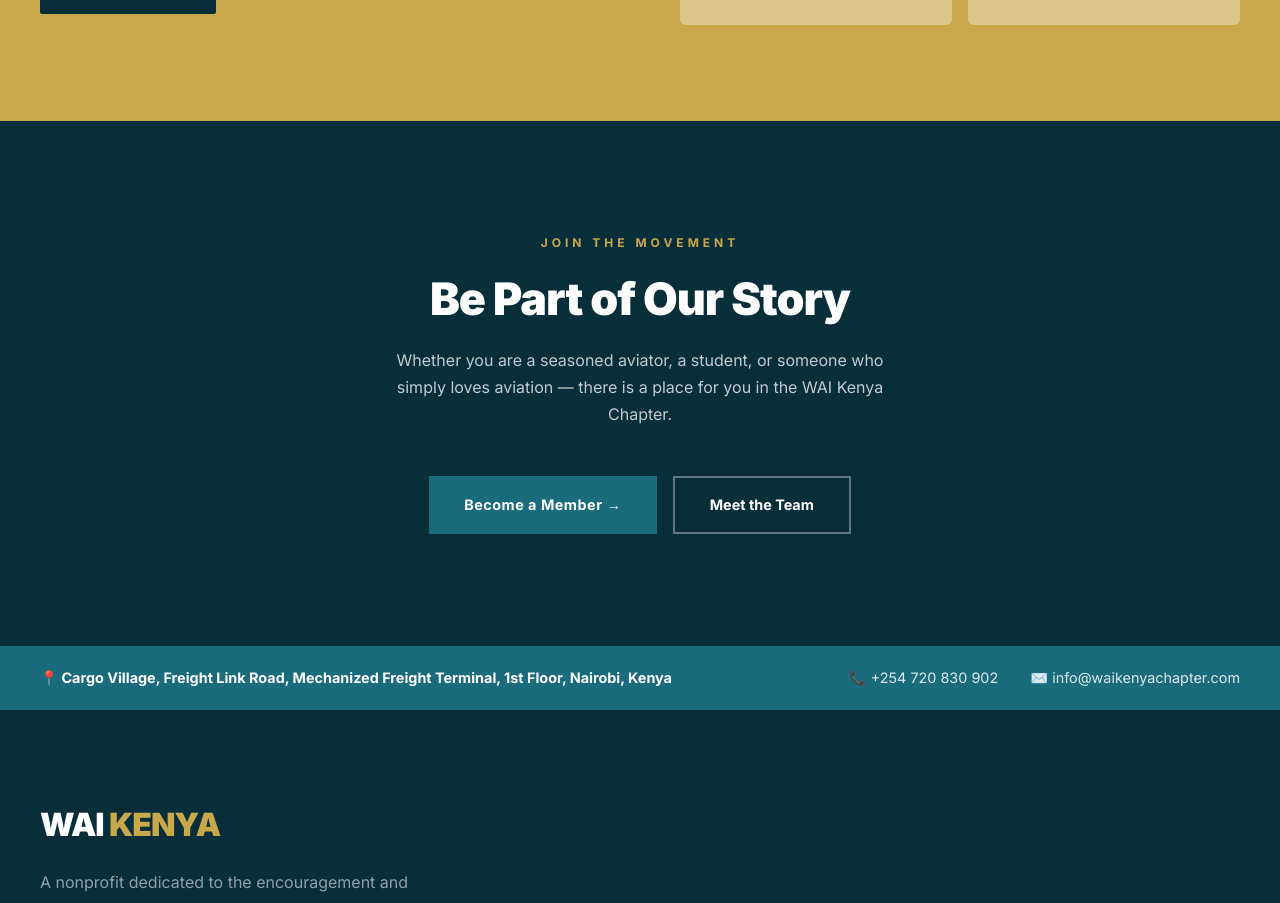
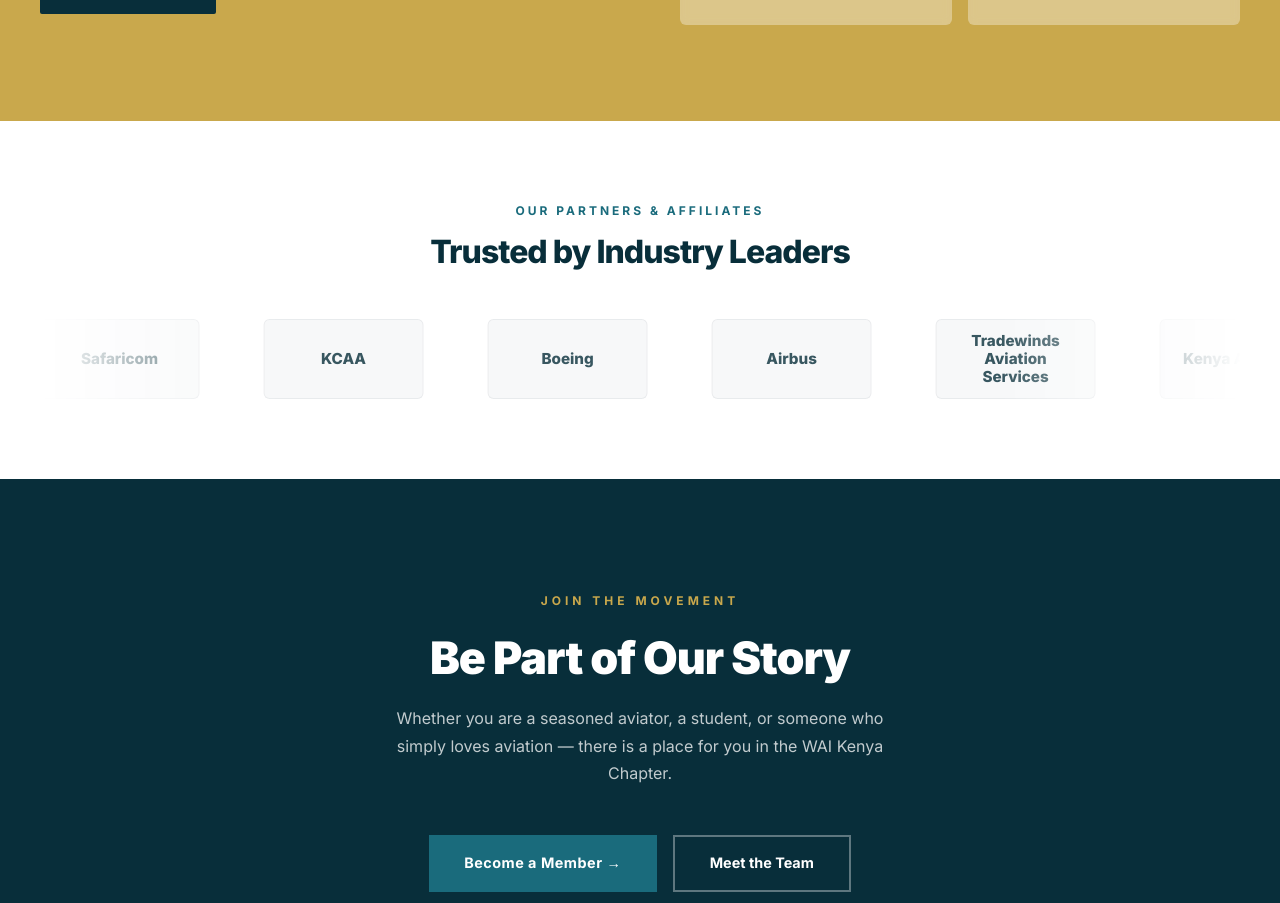
Before and after one commit to kiggs254/waikenya, a Next.js app: page /about in a window 1280 px wide. Shown: the part 3420-4323 px from the top of the page. Built offline with nearby package versions, Linux system fonts and the light colour scheme.

Commit message:
feat: setup WP CMS seeder, add Partner Carousel to Nextjs frontend

```diff
--- a/src/app/about/page.tsx
+++ b/src/app/about/page.tsx
@@ -3,6 +3,7 @@
 import Footer from "@/components/Footer";
 import Link from "next/link";
 import { Plane, GraduationCap, Users, Trophy, Star } from "lucide-react";
+import PartnerCarousel from "@/components/PartnerCarousel";
 
 export const metadata: Metadata = {
     title: "About Us | WAI Kenya Chapter",
@@ -613,6 +614,9 @@
                     </div>
                 </section>
 
+                {/* ── PARTNERS CAROUSEL ── */}
+                <PartnerCarousel />
+
                 {/* ── CTA ── */}
                 <section
                     style={{
--- a/src/app/page.tsx
+++ b/src/app/page.tsx
@@ -4,6 +4,7 @@
 import Navbar from "@/components/Navbar";
 import HeroSlider from "@/components/HeroSlider";
 import Footer from "@/components/Footer";
+import PartnerCarousel from "@/components/PartnerCarousel";
 import { Plane, GraduationCap, Handshake, Rocket, Medal, Globe } from "lucide-react";
 
 export const metadata: Metadata = {
@@ -454,6 +455,9 @@
             </div>
           </div>
         </section>
+
+        {/* ── PARTNERS CAROUSEL ── */}
+        <PartnerCarousel />
       </main>
 
       <Footer />
--- /dev/null
+++ b/src/components/PartnerCarousel.tsx
@@ -0,0 +1,158 @@
+"use client";
+
+import { useEffect, useRef } from "react";
+import Image from "next/image";
+
+type Partner = {
+    name: string;
+    logoUrl: string;
+    websiteUrl?: string;
+};
+
+// Default fallback partners if WP array is empty (or before it's wired)
+// Normally, you would fetch these from /wp-json/wp/v2/wai_partner in a real data-fetching layer
+const defaultPartners: Partner[] = [
+    { name: "Kenya Airways", logoUrl: "/images/partners/kq.png" },
+    { name: "Safaricom", logoUrl: "/images/partners/safaricom.png" },
+    { name: "KCAA", logoUrl: "/images/partners/kcaa.png" },
+    { name: "Boeing", logoUrl: "/images/partners/boeing.png" },
+    { name: "Airbus", logoUrl: "/images/partners/airbus.png" },
+    { name: "Tradewinds Aviation Services", logoUrl: "/images/partners/tradewinds.png" },
+];
+
+export default function PartnerCarousel({ partners = defaultPartners }: { partners?: Partner[] }) {
+    const scrollerRef = useRef<HTMLDivElement>(null);
+
+    useEffect(() => {
+        if (!window.matchMedia("(prefers-reduced-motion: reduce)").matches) {
+            addAnimation();
+        }
+    }, []);
+
+    function addAnimation() {
+        if (scrollerRef.current && scrollerRef.current.getAttribute("data-animated") !== "true") {
+            scrollerRef.current.setAttribute("data-animated", "true");
+            const scrollerInner = scrollerRef.current.querySelector(".scroller-inner");
+
+            if (scrollerInner) {
+                const scrollerContent = Array.from(scrollerInner.children);
+                scrollerContent.forEach((item) => {
+                    const duplicatedItem = item.cloneNode(true) as HTMLElement;
+                    duplicatedItem.setAttribute("aria-hidden", "true");
+                    scrollerInner.appendChild(duplicatedItem);
+                });
+            }
+        }
+    }
+
+    return (
+        <section style={{ padding: "5rem 0", background: "white", overflow: "hidden" }}>
+            <div className="container" style={{ textAlign: "center", marginBottom: "3rem" }}>
+                <p
+                    style={{
+                        fontSize: "0.75rem",
+                        fontWeight: 700,
+                        textTransform: "uppercase",
+                        letterSpacing: "3px",
+                        color: "var(--teal)",
+                        marginBottom: "0.75rem",
+                    }}
+                >
+                    Our Partners & Affiliates
+                </p>
+                <h2
+                    style={{
+                        fontSize: "2rem",
+                        fontWeight: 800,
+                        color: "var(--teal-deep)",
+                        letterSpacing: "-1px",
+                    }}
+                >
+                    Trusted by Industry Leaders
+                </h2>
+            </div>
+
+            <div
+                ref={scrollerRef}
+                className="scroller"
+                style={{
+                    maxWidth: 1200,
+                    margin: "0 auto",
+                    WebkitMask: "linear-gradient(90deg, transparent, white 20%, white 80%, transparent)",
+                    mask: "linear-gradient(90deg, transparent, white 20%, white 80%, transparent)",
+                }}
+            >
+                <ul
+                    className="scroller-inner"
+                    style={{
+                        paddingBlock: "1rem",
+                        display: "flex",
+                        flexWrap: "nowrap",
+                        gap: "4rem",
+                        margin: 0,
+                        padding: 0,
+                        listStyle: "none",
+                        alignItems: "center",
+                    }}
+                >
+                    {partners.map((p, i) => (
+                        <li key={i} style={{ flexShrink: 0, display: "flex", alignItems: "center", justifyContent: "center" }}>
+                            {/* Fallback styling for when actual logo images aren't present locally yet */}
+                            <div
+                                style={{
+                                    width: 160,
+                                    height: 80,
+                                    background: "rgba(8, 46, 58, 0.03)",
+                                    border: "1px solid rgba(8, 46, 58, 0.06)",
+                                    borderRadius: 6,
+                                    display: "flex",
+                                    alignItems: "center",
+                                    justifyContent: "center",
+                                    padding: "1rem",
+                                    position: "relative",
+                                    transition: "all 0.3s ease",
+                                }}
+                            >
+                                {/*
+                                   Here one would render <Image src={p.logoUrl} .../>.
+                                   Since we don't have the partner logo files generated yet locally,
+                                   we'll render a beautiful text placeholder instead for now.
+                                */}
+                                <span style={{ fontWeight: 800, color: "var(--teal-deep)", opacity: 0.8, fontSize: "0.95rem", textAlign: "center", lineHeight: 1.2 }}>
+                                    {p.name}
+                                </span>
+                                {p.websiteUrl && (
+                                    <a
+                                        href={p.websiteUrl}
+                                        target="_blank"
+                                        rel="noopener noreferrer"
+                                        style={{ position: "absolute", inset: 0 }}
+                                        aria-label={`Visit ${p.name}`}
+                                    />
+                                )}
+                            </div>
+                        </li>
+                    ))}
+                </ul>
+            </div>
+
+            <style>{`
+                .scroller[data-animated="true"] {
+                    overflow: hidden;
+                }
+                .scroller[data-animated="true"] .scroller-inner {
+                    width: max-content;
+                    animation: scroll 40s linear infinite;
+                }
+                .scroller-inner:hover {
+                    animation-play-state: paused;
+                }
+                @keyframes scroll {
+                    to {
+                        transform: translate(calc(-50% - 2rem));
+                    }
+                }
+            `}</style>
+        </section>
+    );
+}
```
